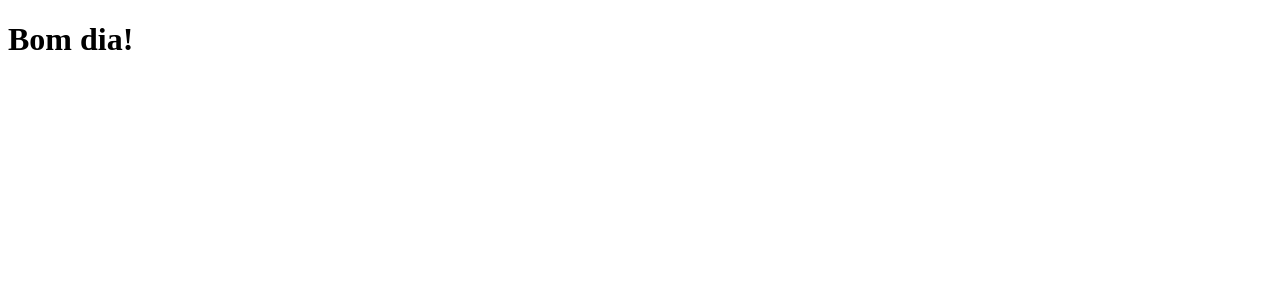
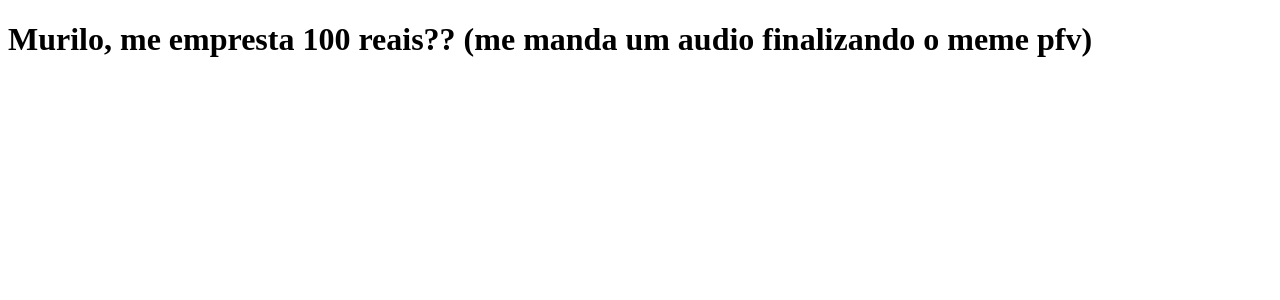
Before and after one commit to miguel-lima-dev/clone-tabnews, a Next.js app: page / in a window 1280 px wide. Shown: the top 300 px of the page. Built offline with nearby package versions, Linux system fonts and the light colour scheme.

Commit message:
'muda a frase do index'

```diff
--- a/pages/index.js
+++ b/pages/index.js
@@ -1,5 +1,7 @@
+import App from "next/app";
+
 function Home() {
-    return <h1>Bom dia!</h1>
+    return <h1>Murilo, me empresta 100 reais?? (me manda um audio finalizando o meme pfv)</h1>
 }
 
 export default Home;
```
